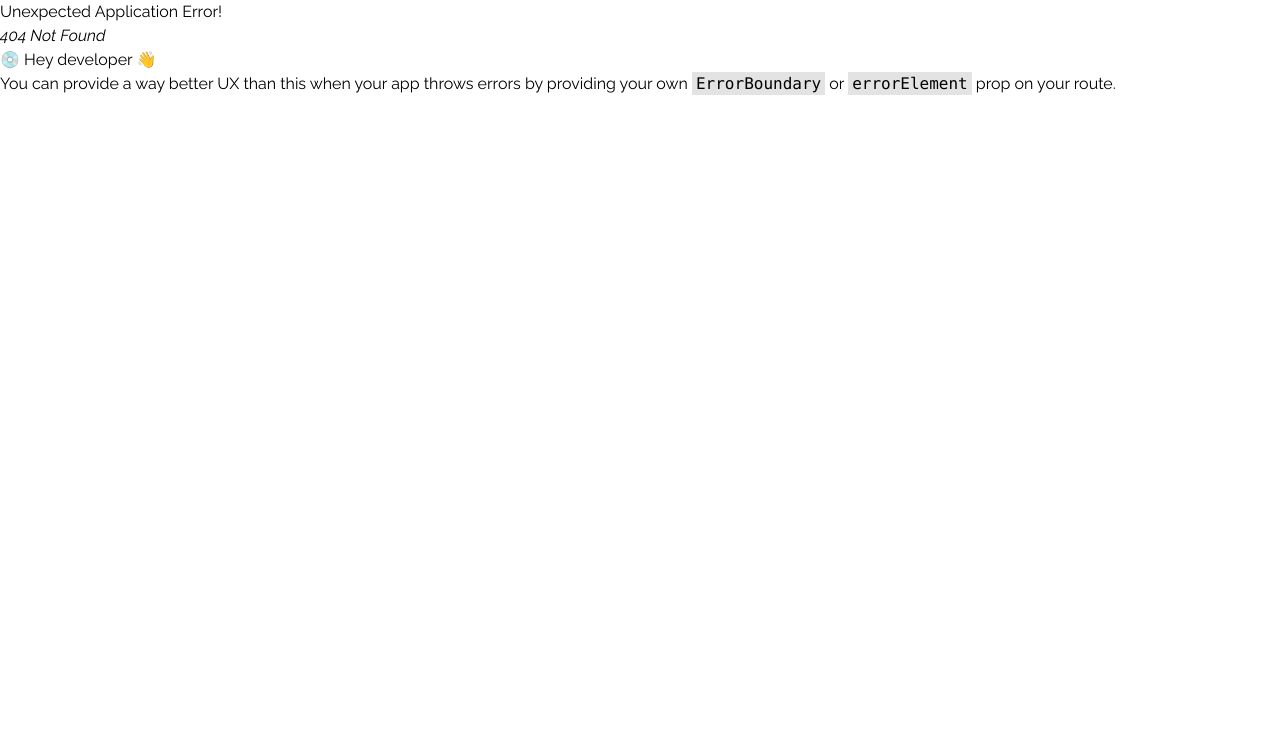
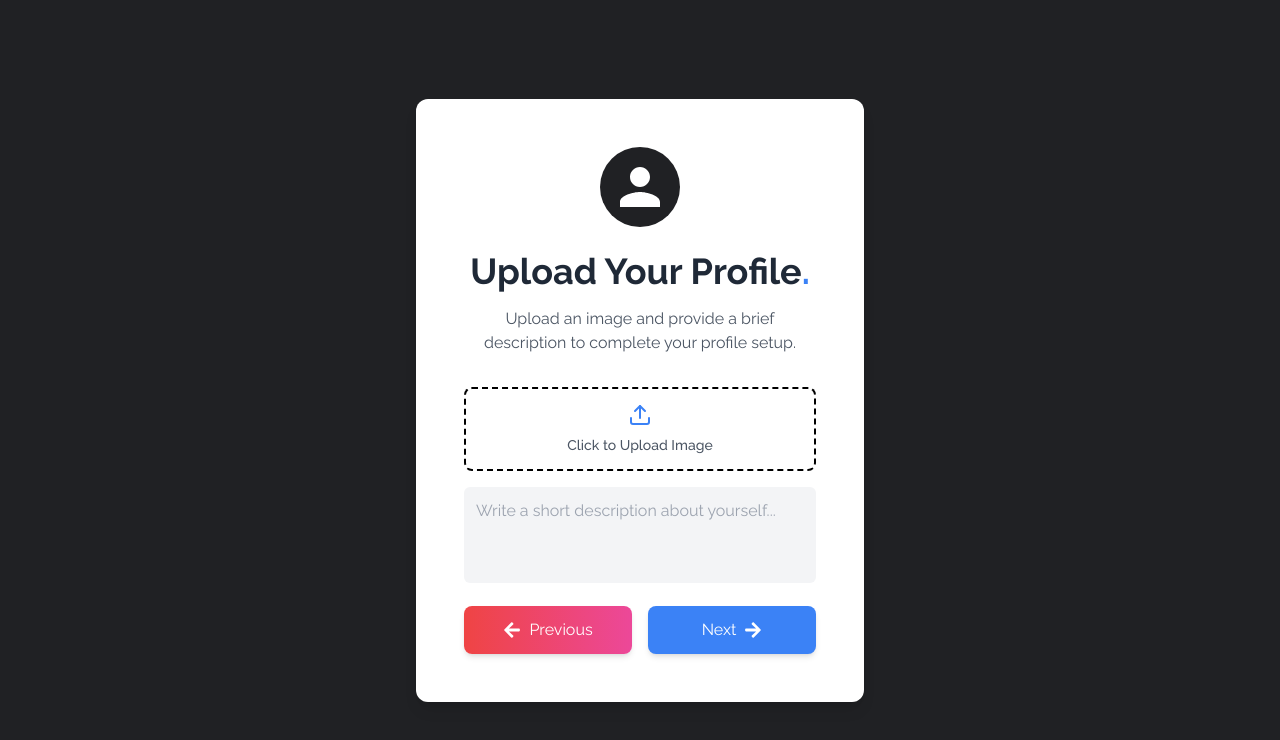
Before and after one commit to TalalMajeed/Dudo-Frontend, a React (Vite) app: page /customization in a window 1280 px wide. Before the commit this address had no page. Shown: the top 740 px of the page. Built offline with nearby package versions, Linux system fonts and the light colour scheme.

Commit message:
added template for the upload profile section just need to style all the sections and interconnect them using memos and sliding button

```diff
--- /dev/null
+++ b/src/pages/Index/Customization/index.jsx
@@ -0,0 +1,100 @@
+import { useState } from "react";
+import { TextareaAutosize, Avatar } from "@mui/material";
+import { FaArrowLeft, FaArrowRight } from "react-icons/fa";
+import { FiUpload } from "react-icons/fi";
+import "./styles.scss";
+
+function Customization() {
+  const [image, setImage] = useState(null);
+  const [description, setDescription] = useState("");
+
+  const handleImageUpload = (event) => {
+    const file = event.target.files[0];
+    if (file) {
+      setImage(URL.createObjectURL(file));
+    }
+  };
+
+  return (
+    <div className="flex items-center justify-center min-h-screen bg-[#202124]">
+      <div className="bg-white p-12 rounded-xl shadow-lg max-w-md w-full">
+        <div className="flex justify-center mb-6">
+          <Avatar
+            src={image || ""}
+            alt="Profile"
+            sx={{ width: 80, height: 80, bgcolor: "#202124" }}
+          />
+        </div>
+
+        <h1 className="text-4xl font-bold text-gray-800 mb-4 text-center">
+          Upload Your Profile<span className="text-blue-500">.</span>
+        </h1>
+
+        <p className="text-gray-600 text-center mb-8">
+          Upload an image and provide a brief description to complete your
+          profile setup.
+        </p>
+
+        <div className="flex items-center justify-center mb-4">
+          <label
+            className="flex flex-col items-center justify-center w-full border-2 border-dashed rounded-lg cursor-pointer transition hover:bg-gray-100"
+            style={{
+              height: "84px",
+              padding: "12px",
+              borderColor: "black",
+            }}
+          >
+            <FiUpload  className="text-blue-500 text-2xl mb-2 transition-transform transform hover:scale-110" />
+            <span className="text-gray-600 text-sm font-medium hover:text-blue-600">
+              Click to Upload Image
+            </span>
+            <input
+              type="file"
+              accept="image/*"
+              onChange={handleImageUpload}
+              className="hidden"
+            />
+          </label>
+        </div>
+
+        <TextareaAutosize
+          minRows={3}
+          placeholder="Write a short description about yourself..."
+          value={description}
+          onChange={(e) => setDescription(e.target.value)}
+          style={{
+            width: "100%",
+            padding: "12px",
+            fontSize: "1rem",
+            borderRadius: "0.375rem",
+            backgroundColor: "#f3f4f6",
+            border: "none",
+            outline: "none",
+            marginBottom: "16px",
+            resize: "none",
+          }}
+        />
+
+        <div className="flex space-x-4">
+          <button
+            type="button"
+            className="flex items-center justify-center flex-1 bg-gradient-to-r from-red-500 to-pink-500 text-white py-3 rounded-lg shadow-md hover:from-red-600 hover:to-pink-600 transition-transform transform hover:scale-105"
+          >
+            <FaArrowLeft className="mr-2 text-lg" />
+            Previous
+          </button>
+
+          <button
+            type="submit"
+            className="flex items-center justify-center flex-1 bg-blue-500 text-white py-3 rounded-lg shadow-md hover:bg-blue-600 transition-transform transform hover:scale-105"
+          >
+            Next
+            <FaArrowRight className="ml-2 text-lg" />
+          </button>
+        </div>
+      </div>
+    </div>
+  );
+}
+
+export default Customization;
```
Also changed, not shown: src/main.jsx (+7 -0 lines), src/pages/Index/Customization/styles.scss (added).
